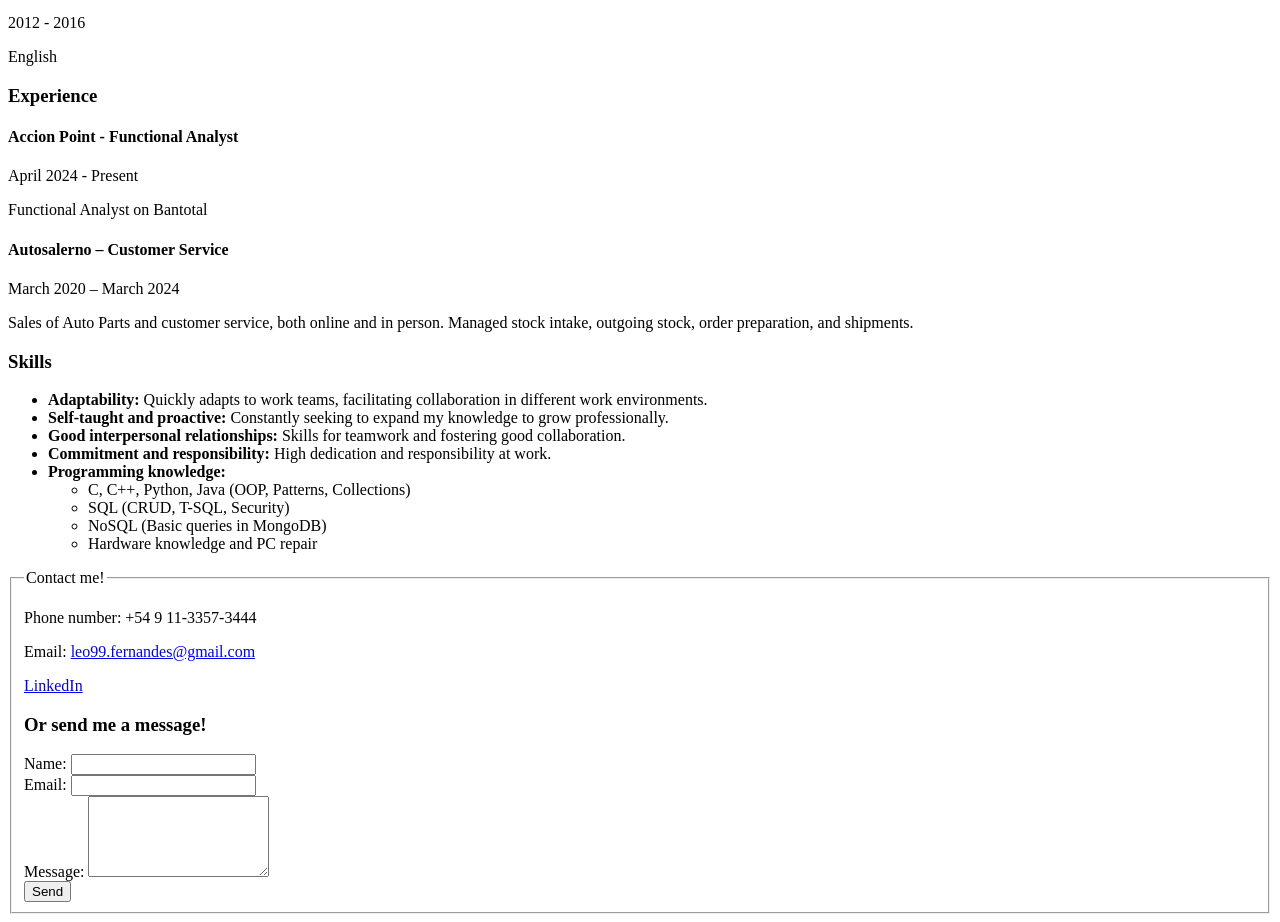
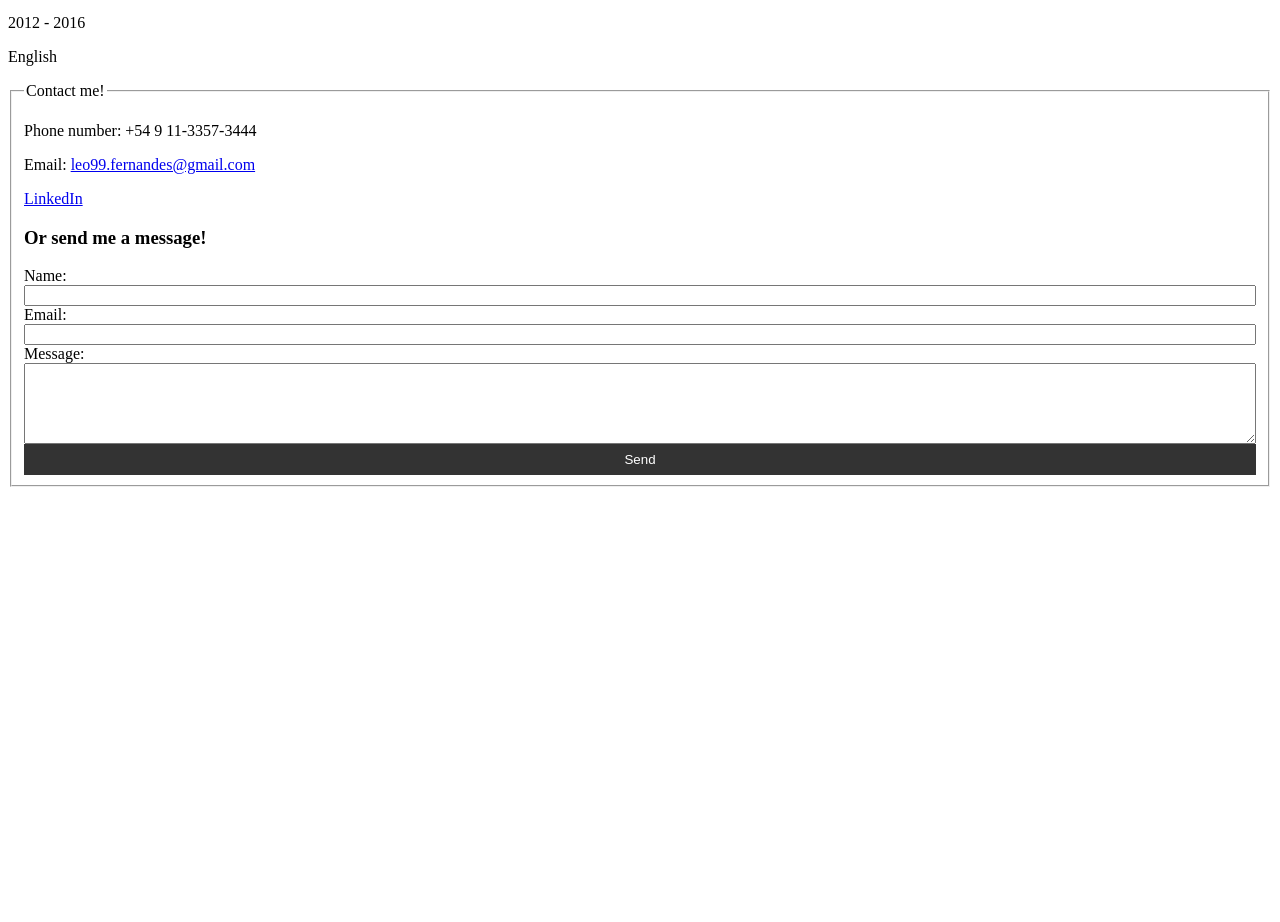
Before and after one commit to leo99fx/myPersonalWeb, a plain HTML site: page index.html in a window 1280 px wide. Shown: the part 1220-2142 px from the top of the page. After the commit the page ends 1715 px from the top, so only its background shows below. Drawn offline with Linux system fonts and the light colour scheme.

Commit message:
Agregado de archivo css

```diff
--- /dev/null
+++ b/css/style.css
@@ -0,0 +1,58 @@
+/* Estilos para la sección del logo */
+.logo img {
+    width: 100px;
+    height: auto;
+  }
+
+  /* Estilos para el encabezado */
+  header {
+    display: flex;
+    align-items: center;
+  }
+
+  /* Estilos para la sección 'About Me' */
+  .about-container {
+    display: flex;
+    align-items: flex-start;
+  }
+
+  .img-maximo {
+    max-width: 150px;
+    height: auto;
+    margin-right: 20px;
+  }
+
+  .about-text {
+    flex: 1;
+    max-width: 600px;
+    text-align: justify;
+    margin-bottom: 20px;
+  }
+
+  .about-text p {
+    margin-bottom: 20px;
+  }
+
+  /* Estilos para el formulario de contacto */
+  .contact-form {
+    display: flex;
+    flex-direction: column;
+    gap: 15px;
+  }
+
+  .contact-form .form-group {
+    display: flex;
+    flex-direction: column;
+  }
+
+  .contact-form button {
+    padding: 8px 16px;
+    background-color: #333;
+    color: #fff;
+    border: none;
+    cursor: pointer;
+  }
+
+  .contact-form button:hover {
+    background-color: #555;
+  }
--- a/index.html
+++ b/index.html
@@ -4,22 +4,14 @@
     <meta charset="UTF-8" />
     <meta name="viewport" content="width=device-width, initial-scale=1.0" />
     <link rel="shortcut icon" href="./images/logo_ljf.ico" type="image/x-icon">
-    <title>Ejercicio_1</title>
-    <style>
-      .logo img {
-        width: 100px;
-        height: auto;
-      }
-
-      header {
-        display: flex;
-        align-items: center;
-      }
-    </style>
+    <title>LJF</title>
+    <link rel="stylesheet" href="./css/style.css">
 </head>
 <body>
   <header>
-    <div class="logo"><img src="./images/logo_ljf.png" alt="Logo"></div>
+    <div class="logo">
+      <img src="./images/logo_ljf.png" alt="Logo">
+    </div>
     <nav>
         <ul>
             <li>
@@ -34,34 +26,11 @@
         </ul>
     </nav>
   </header>
+
   <main>
     <section id="about_me">
       <h1>Hello world! I am Leonel Julian Fernandes</h1>
       <h2>Web & Software Developer</h2>
-          <h3></h3>
-
-          <style>
-            .about-container {
-                display: flex;
-                align-items: flex-start;
-            }
-
-            .img-maximo {
-                max-width: 150px;
-                height: auto;
-                margin-right: 20px;
-            }
-
-            .about-text {
-            flex: 1;
-            max-width: 600px;
-            text-align: justify;
-            margin-bottom: 20px;
-            }
-            .about-text p {
-            margin-bottom: 20px;
-           }
-        </style>
 
       <h2>About me:</h2>
 
@@ -88,37 +57,25 @@
       <h2>Technologies</h2>
       <article>
         <ul>
-                <li>
-                  <strong>Backend:</strong> C, C++, Python, Java (OOP, Patterns, Collections)
-                </li>
-                <li>
-                  <strong>Web Development:</strong> HTML, CSS, JavaScript
-                </li>
-                <li>
-                  <strong>Databases:</strong> SQL (CRUD operations, T-SQL, Security, SQL-Server), NoSQL (MongoDB basics)
-                </li>
-                <li>
-                  <strong>Version Control:</strong> Git, GitHub
-                </li>
-                <li>
-                  <strong>Others:</strong> Docker, Linux
-                </li>
+          <li><strong>Backend:</strong> C, C++, Python, Java (OOP, Patterns, Collections)</li>
+          <li><strong>Web Development:</strong> HTML, CSS, JavaScript</li>
+          <li><strong>Databases:</strong> SQL (CRUD operations, T-SQL, Security, SQL-Server), NoSQL (MongoDB basics)</li>
+          <li><strong>Version Control:</strong> Git, GitHub</li>
+          <li><strong>Others:</strong> Docker, Linux</li>
         </ul>
       </article>
     </section>
 
     <section>
-            <h2>Projects</></h2>
+      <h2>Projects</h2>
       <p>
         <a href="https://github.com/leoneljfernandes" target="_blank" rel="noopener noreferrer">GitHub</a>
       </p>
     </section>
 
-
     <section id="curriculum">
       <h2>Curriculum Vitae</h2>
       <h3>Education</h3>
-
       <h4>Universidad Nacional de La Matanza</h4>
       <p>2022 - Present</p>
       <p>Computer Engineering</p>
@@ -136,58 +93,10 @@
       <p>English</p>
     </section>
 
-        <section>
-          <h3>Experience</h3>
-
-          <h4>Accion Point - Functional Analyst</h4>
-          <p>April 2024 - Present</p>
-          <p>Functional Analyst on Bantotal</p>
-
-          <h4>Autosalerno – Customer Service</h4>
-          <p>March 2020 – March 2024</p>
-          <p>
-            Sales of Auto Parts and customer service, both online and in person. Managed stock intake, outgoing stock, order preparation, and shipments.
-          </p>
-        </section>
-
-        <section>
-          <h3>Skills</h3>
-
-          <ul>
-            <li>
-              <strong>Adaptability:</strong> Quickly adapts to work teams, facilitating collaboration in different work environments.
-            </li>
-            <li>
-              <strong>Self-taught and proactive:</strong> Constantly seeking to expand my knowledge to grow professionally.
-            </li>
-            <li>
-              <strong>Good interpersonal relationships:</strong> Skills for teamwork and fostering good collaboration.
-            </li>
-            <li>
-              <strong>Commitment and responsibility:</strong> High dedication and responsibility at work.
-            </li>
-            <li>
-              <strong>Programming knowledge:</strong>
-              <ul>
-                <li>C, C++, Python, Java (OOP, Patterns, Collections)</li>
-                <li>SQL (CRUD, T-SQL, Security)</li>
-                <li>NoSQL (Basic queries in MongoDB)</li>
-                <li>Hardware knowledge and PC repair</li>
-              </ul>
-            </li>
-          </ul>
-        </section>
-
-
-      </main>
-
-
-
-      <footer id="footer-contact">
+    <section id="footer-contact">
       <form action="https://formspree.io/f/YOUR_FORM_ID" method="POST" class="contact-form">
         <fieldset>
           <legend>Contact me!</legend>
-
           <p>Phone number: +54 9 11-3357-3444</p>
           <p>Email: <a href="mailto:leo99.fernandes@gmail.com">leo99.fernandes@gmail.com</a></p>
           <p><a href="https://www.linkedin.com/in/leonel-julian-fernandes" target="_blank" rel="noopener noreferrer">LinkedIn</a></p>
@@ -214,7 +123,7 @@
           </div>
         </fieldset>
       </form>
-      </footer>
-
+    </section>
+  </main>
 </body>
 </html>
```
Lines whose indentation alone changed are shown as unchanged.
